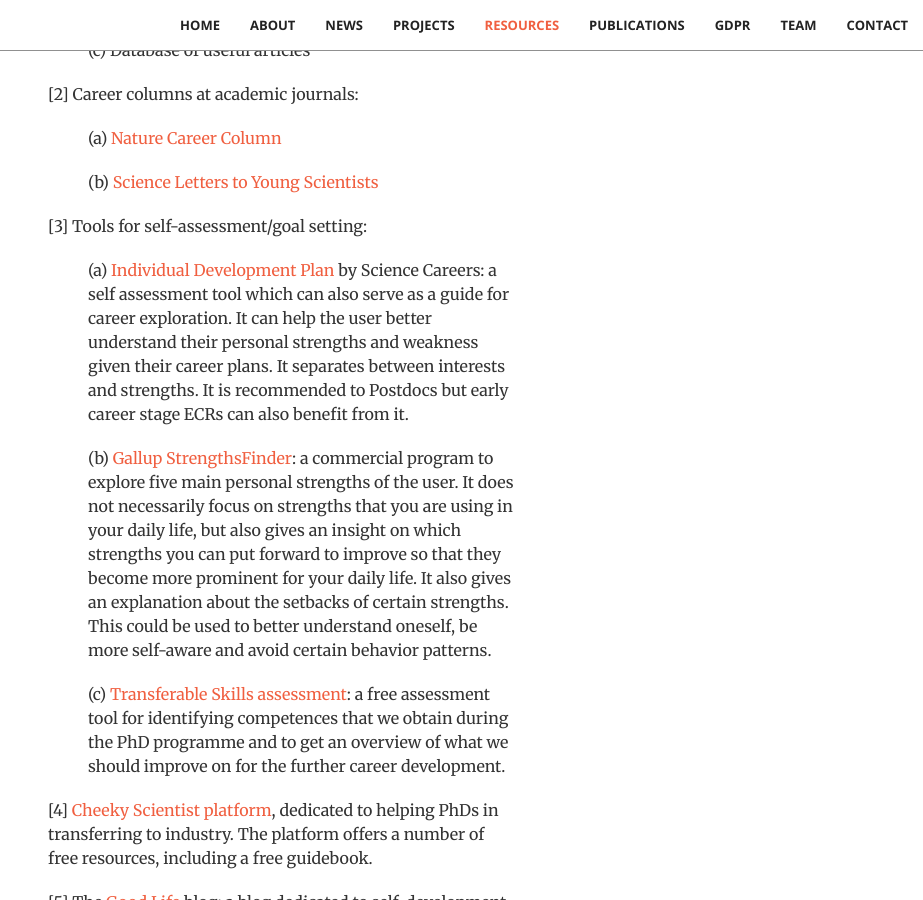
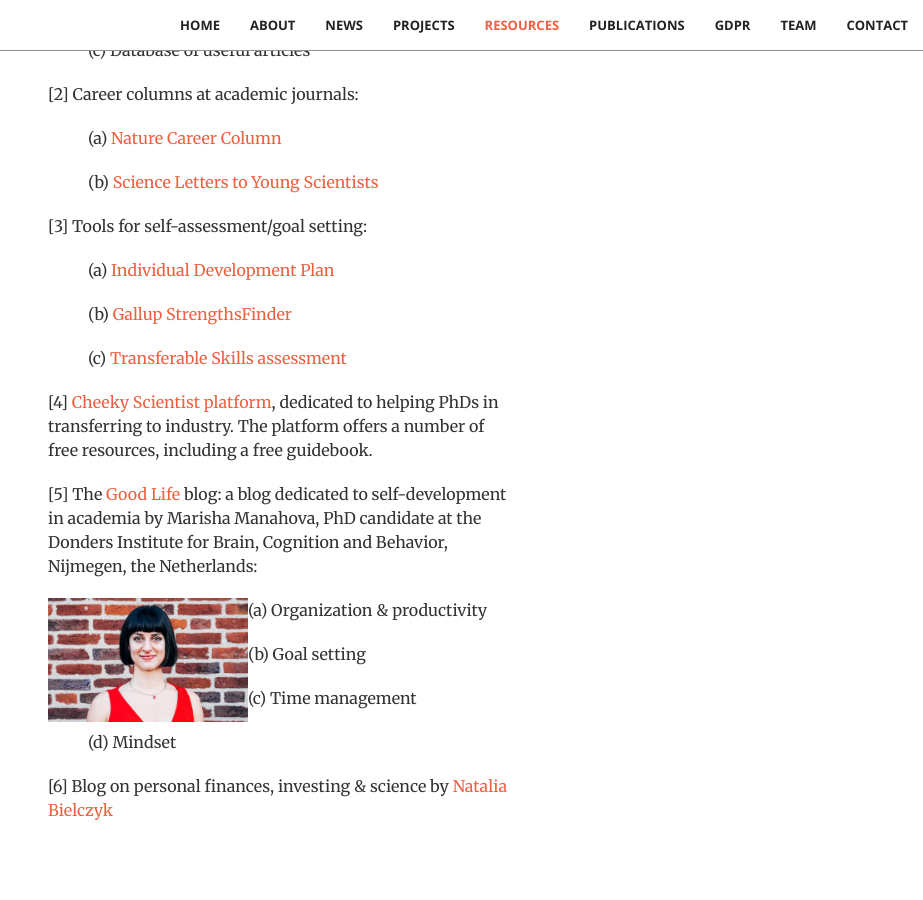
Before and after one commit to stichting-solaris/stichting-solaris.github.io, a Jekyll site: the page built from index.html, in a window 1280 px wide and 900 px high, scrolled down 6863 px. Shown: the whole window, without its empty margins (357-1280 px from the left). Built offline with Jekyll 4.4.1, drawn with Linux system fonts in a browser that asks for light colours.

Commit message:
Update resources.html

```diff
--- a/_includes/resources.html
+++ b/_includes/resources.html
@@ -59,18 +59,9 @@
                 <p></p>
                 <p></p>
                 <p>[3] Tools for self-assessment/goal setting:</p>
-                <p class="tab">(a) <a href="https://myidp.sciencecareers.org">Individual Development Plan</a> by Science Careers:
-                    a self assessment tool which can also serve as a guide for career exploration. It can help the user better understand
-                    their personal strengths and weakness given their career plans. It separates between interests and strengths.
-                    It is recommended to Postdocs but early career stage ECRs can also benefit from it.</p>
-                <p class="tab">(b) <a href="https://www.gallupstrengthscenter.com/home/en-us/strengthsfinder">Gallup StrengthsFinder</a>:
-                    a commercial program to explore five main personal strengths of the user. It does not necessarily focus on strengths
-                    that you are using in your daily life, but also gives an insight on which strengths you can put forward to improve so
-                    that they become more prominent for your daily life. It also gives an explanation about the setbacks of certain strengths.
-                    This could be used to better understand oneself, be more self-aware and avoid certain behavior patterns.</p>
-                <p class="tab">(c) <a href="https://www.unl.edu/careers/documents/miscellaneous/TransferableSkillsAssessment.xlsx ">
-                    Transferable Skills assessment</a>: a free assessment tool for identifying competences that we obtain during the PhD
-                    programme and to get an overview of what we should improve on for the further career development.</p>
+                <p class="tab">(a) <a href="#idp">Individual Development Plan</a></p>
+                <p class="tab">(b) <a href="#gsf">Gallup StrengthsFinder</a></p>
+                <p class="tab">(c) <a href="#tsa">Transferable Skills assessment</a></p>
 
                 <p>[4] <a href="https://cheekyscientist.com/">Cheeky Scientist platform</a>, dedicated to helping PhDs
                     in transferring to industry. The platform offers a number of free resources, including a free guidebook.</p>
```
